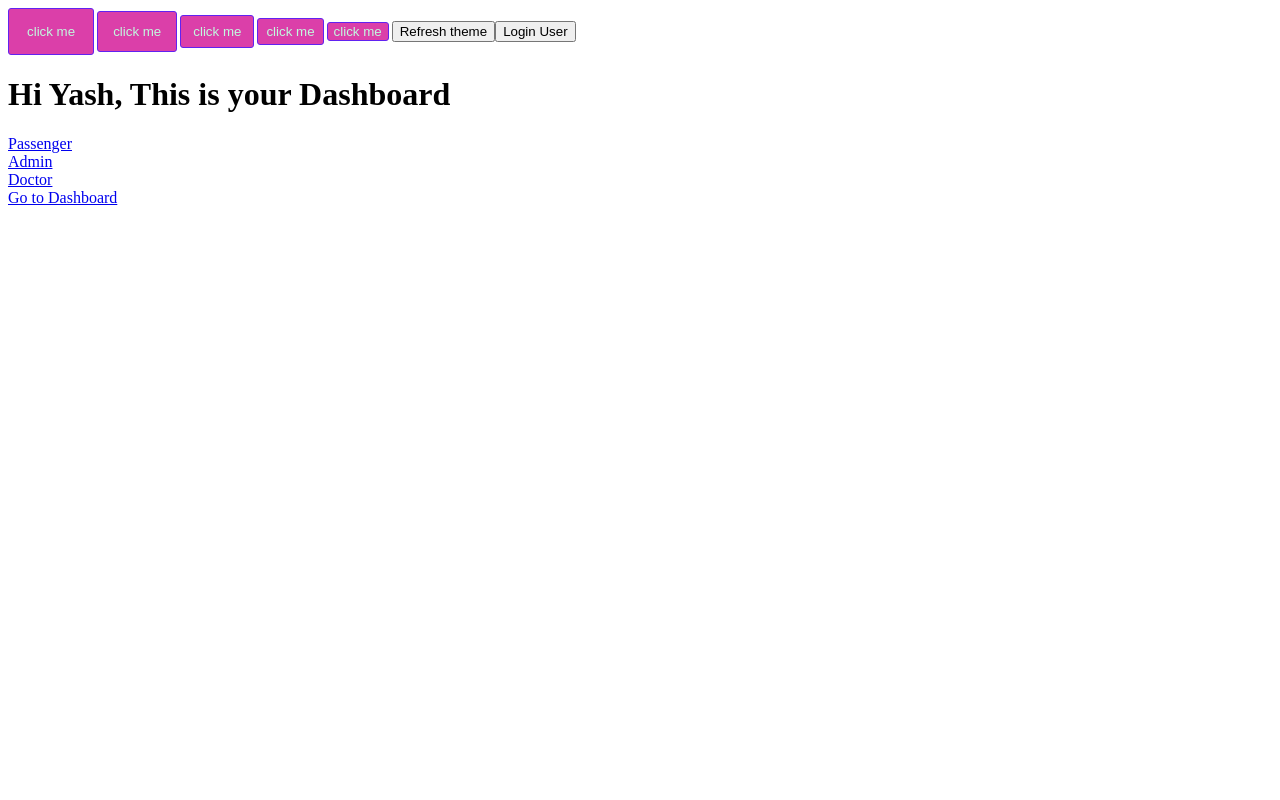
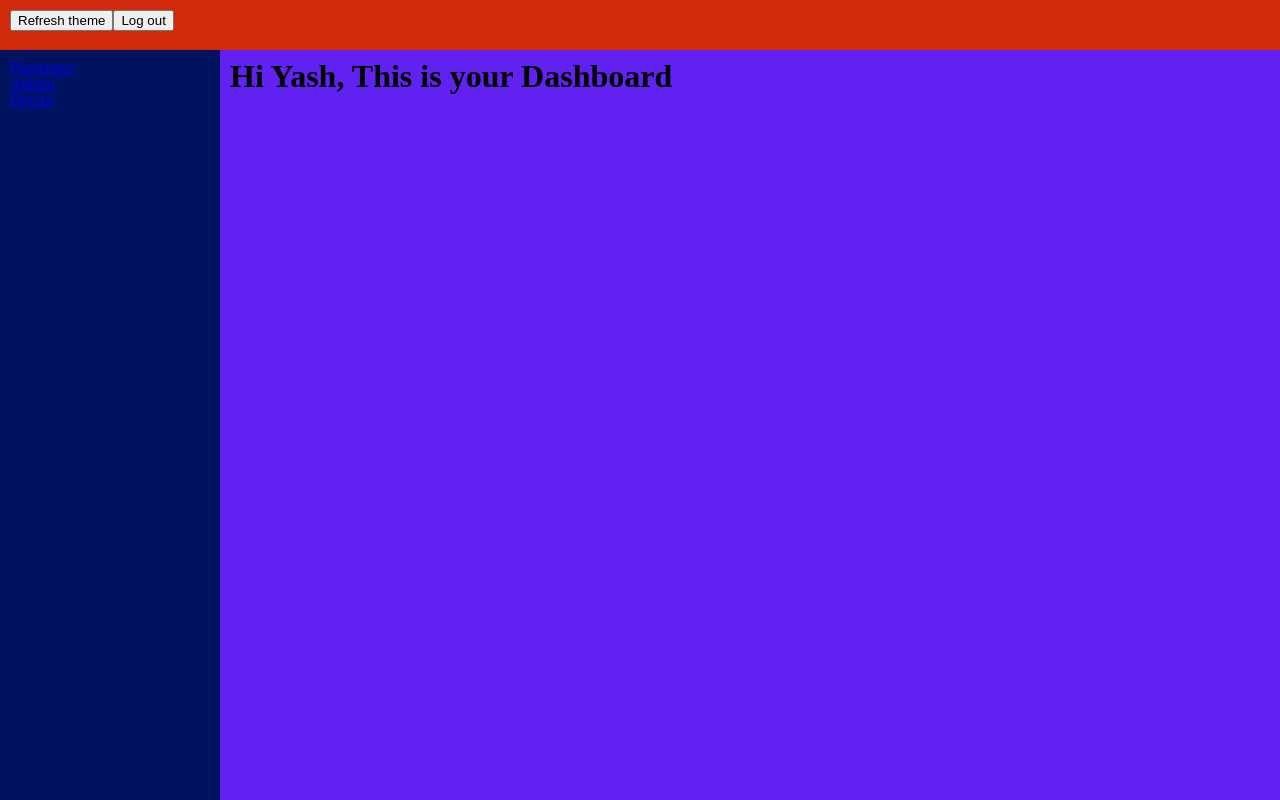
Before and after one commit to yashukla19/fit2fly, a React (Vite) app: page /dashboard in a window 1280 px wide. Both pictures are taken after a click on the button "Login User". Built offline with nearby package versions, Linux system fonts and the light colour scheme.

Commit message:
Added dashboard style

```diff
--- a/src/App.tsx
+++ b/src/App.tsx
@@ -1,28 +1,69 @@
 import styled from 'styled-components'
-import ButtonComponent from './components/button/Button'
 import { ThemeProvider } from 'styled-components'
 import { useDispatch, useSelector } from 'react-redux'
 import { useEffect } from 'react'
 import { TRootState, TAppDispatch } from './redux/store'
 import { fetchTheme } from './redux/asyncActions/themeAsyncActions'
-import { ButtomVariants } from './constants/domConstants'
-import { Link, Route, Routes } from 'react-router-dom'
-import Dashboard from './modules/Dashboard'
-import { loginUser } from './redux/asyncActions/userAsyncActions'
+import { Route, Routes } from 'react-router-dom'
+import Dashboard from './modules/Dashboard/Dashboard'
 import { AdminRoutes, PassengerRoutes } from './routes'
+import { createGlobalStyle } from 'styled-components';
 
 type AppProps = {
   children?: React.ReactNode
   className?: string
 }
 
+const GlobalStyle = createGlobalStyle`
+/* Basic CSS Reset */
+html, body, div, span, applet, object, iframe,
+h1, h2, h3, h4, h5, h6, p, blockquote, pre,
+a, abbr, acronym, address, big, cite, code,
+del, dfn, em, img, ins, kbd, q, s, samp,
+small, strike, strong, sub, sup, tt, var,
+b, u, i, center,
+dl, dt, dd, ol, ul, li,
+fieldset, form, label, legend,
+table, caption, tbody, tfoot, thead, tr, th, td,
+article, aside, canvas, details, embed,
+figure, figcaption, footer, header, hgroup,
+menu, nav, output, ruby, section, summary,
+time, mark, audio, video {
+    margin: 0;
+    padding: 0;
+    border: 0;
+    vertical-align: baseline;
+}
+/* HTML5 display-role reset for older browsers */
+article, aside, details, figcaption, figure,
+footer, header, hgroup, menu, nav, section {
+    display: block;
+}
+body {
+    line-height: 1;
+}
+ol, ul {
+    list-style: none;
+}
+blockquote, q {
+    quotes: none;
+}
+blockquote:before, blockquote:after,
+q:before, q:after {
+    content: '';
+    content: none;
+}
+table {
+    border-collapse: collapse;
+    border-spacing: 0;
+}
+`;
+
 const AppComponent: React.FC<AppProps> = () => {
   const dispatch: TAppDispatch = useDispatch()
 
   const theme = useSelector((state: TRootState) => state.theme.currentTheme)
   const isFetching = useSelector((state: TRootState) => state.theme.isFetching)
-  const user = useSelector((state: TRootState) => state.user.currentUser)
-  const isFetchingUser = useSelector((state: TRootState) => state.user.isFetching)
 
   useEffect(() => {
     dispatch(fetchTheme())
@@ -33,27 +74,21 @@ const AppComponent: React.FC<AppProps> = () => {
   }
 
   return (
+    <>
+      <GlobalStyle />
       <ThemeProvider theme={theme}>
-      <div>
-        <ButtonComponent variant={ButtomVariants.xl}>click me</ButtonComponent>
-        <ButtonComponent variant={ButtomVariants.l}>click me</ButtonComponent>
-        <ButtonComponent variant={ButtomVariants.m}>click me</ButtonComponent>
-        <ButtonComponent variant={ButtomVariants.s}>click me</ButtonComponent>
-        <ButtonComponent variant={ButtomVariants.xs}>click me</ButtonComponent>
-        <button onClick={() => dispatch(fetchTheme())}>Refresh theme</button>
-        <button onClick={() => dispatch(loginUser())}>Login User</button>
-      </div>
         <Routes>
-        <Route path="/dashboard" element={<Dashboard userName={isFetchingUser ? 'Logging In' : user}/>} >
+          <Route path="/dashboard" element={<Dashboard />} >
             <Route path="passengers/*" element={<PassengerRoutes />} />
             <Route path="admin/*" element={<AdminRoutes />} />
           </Route>
         </Routes>
-      <Link to="/dashboard">Go to Dashboard</Link>
       </ThemeProvider>
+    </>
   )
 }
 
-const App = styled(AppComponent)``
+const App = styled(AppComponent)`
+`
 
 export default App
--- a/src/components/button/Button.tsx
+++ b/src/components/button/Button.tsx
@@ -8,14 +8,14 @@ type ButtonProps = {
   variant?: ButtomVariants
 }
 
-const Button: React.FC<ButtonProps> = (props) => {
+const ButtonComponent: React.FC<ButtonProps> = (props) => {
   const { children, className } = props
 
   return <button className={className}>{children}</button>
 }
 
-const ButtonComponent = styled(Button)`
+const Button = styled(ButtonComponent)`
   ${({ theme, variant }) => buttonStyles(theme, variant)};
 `
 
-export default ButtonComponent
+export default Button
--- a/src/main.tsx
+++ b/src/main.tsx
@@ -9,8 +9,8 @@ import { BrowserRouter } from 'react-router-dom'
 ReactDOM.createRoot(document.getElementById('root')!).render(
   <React.StrictMode>
     <Provider store={store}>
-    <BrowserRouter>
-      <App />
+      <BrowserRouter>
+        <App />
       </BrowserRouter>
     </Provider>
   </React.StrictMode>
--- a/src/modules/Dashboard.tsx
+++ /dev/null
@@ -1,22 +0,0 @@
-import { NavLink, Outlet } from "react-router-dom"
-
-type DashboardProps = {
-    userName?: string
-}
-
-const Dashboard: React.FC<DashboardProps> = (props) => {
-    return (
-        <>
-            <h1>Hi {props.userName}, This is your Dashboard </h1>
-            <NavLink to="/dashboard/passengers">Passenger</NavLink>
-            <br />
-            <NavLink to="/dashboard/admin">Admin</NavLink>
-            <br />
-            <NavLink to="/dashboard/doctor">Doctor</NavLink>
-            <br />
-            <Outlet />
-        </>
-    )
-}
-
-export default Dashboard
--- /dev/null
+++ b/src/modules/Dashboard/Dashboard.tsx
@@ -0,0 +1,52 @@
+import { useDispatch, useSelector } from "react-redux"
+import { NavLink, Outlet } from "react-router-dom"
+import { TAppDispatch, TRootState } from "../../../src/redux/store"
+import styled from "styled-components"
+import { dashboardStyles } from "./dashboard.styles"
+import { fetchTheme } from "../../../src/redux/asyncActions/themeAsyncActions"
+import { loginUser } from "../../../src/redux/asyncActions/userAsyncActions"
+
+type DashboardProps = {
+    className?: string
+}
+
+const DashboardComponent: React.FC<DashboardProps> = ({ className }) => {
+    const dispatch: TAppDispatch = useDispatch()
+
+    const user = useSelector((state: TRootState) => state.user.currentUser)
+    const isFetchingUser = useSelector((state: TRootState) => state.user.isFetching)
+
+    if (isFetchingUser) {
+        return (<h2>Fetching user details...</h2>)
+    }
+
+    if (!user) {
+        return <h2>User is not logged in, <button onClick={() => dispatch(loginUser())}>Login User</button></h2>
+    }
+
+    return (
+        <div className={className}>
+            <div className="dashboardHeader">
+                <button onClick={() => dispatch(fetchTheme())}>Refresh theme</button>
+                <button onClick={() => dispatch(loginUser())}>Log out</button>
+            </div>
+            <div className="dashboardContent">
+                <div className="dashboardLeftNav">
+                    <NavLink to="/dashboard/passengers">Passenger</NavLink>
+                    <NavLink to="/dashboard/admin">Admin</NavLink>
+                    <NavLink to="/dashboard/doctor">Doctor</NavLink>
+                </div>
+                <div className="dashboardMainArea">
+                    <h1>Hi {user}, This is your Dashboard </h1>
+                    <Outlet />
+                </div>
+            </div>
+        </div>
+    )
+}
+
+const Dashboard = styled(DashboardComponent)`
+    ${({ theme }) => dashboardStyles(theme)};
+`
+
+export default Dashboard
--- /dev/null
+++ b/src/modules/Dashboard/dashboard.styles.ts
@@ -0,0 +1,46 @@
+import { bodyBackgroundColor, flex, flex1, flexShrink0, flexDirectionColumn, padding, headerBackground, leftNavBackground } from '../../../src/styles/mixins'
+import { DefaultTheme } from 'styled-components'
+
+const standardPadding = padding(10, 10, 10, 10)
+
+const dashboardStyles = (theme: DefaultTheme) => {
+    return `
+        ${flex()}
+        ${flexDirectionColumn()}
+          height: 100vh;
+          width: 100vw;
+          overflow: hidden;
+
+          & > .dashboardHeader {
+            ${standardPadding}
+            height: 50px;
+            ${headerBackground(theme)}
+            box-sizing: border-box;
+          }
+
+          & > .dashboardContent {
+            ${flex()}
+            ${flex1()}
+            overflow: hidden;
+
+            & > .dashboardLeftNav {
+                ${flex()}
+                ${flexDirectionColumn()}
+                ${standardPadding}
+                ${leftNavBackground(theme)}
+                width: 200px;
+                overflow-y: auto;
+                ${flexShrink0()}
+            }
+
+            & > .dashboardMainArea {
+                ${standardPadding}
+                ${bodyBackgroundColor(theme)}
+                ${flex1()}
+                overflow-y: auto;
+            }
+          }
+          `;
+}
+
+export { dashboardStyles }
--- a/src/redux/asyncActions/themeAsyncActions.ts
+++ b/src/redux/asyncActions/themeAsyncActions.ts
@@ -22,6 +22,8 @@ const fetchTheme = createAsyncThunk<DefaultTheme>(
           bodyBackground: `${getRandomColor()}`,
           bodyText: `${getRandomColor()}`,
           borderColorStandard: `${getRandomColor()}`,
+          headerBackground: `${getRandomColor()}`,
+          leftNavBackground: `${getRandomColor()}`,
         },
       }
 
--- a/src/redux/slices/themeSlice.ts
+++ b/src/redux/slices/themeSlice.ts
@@ -12,6 +12,8 @@ const defaultTheme: DefaultTheme = {
     bodyBackground: '#333',
     bodyText: '#fff',
     borderColorStandard: 'black',
+    headerBackground: `#333`,
+    leftNavBackground: `#666`,
   },
 }
 
--- a/src/styles/mixins/colorMixins.ts
+++ b/src/styles/mixins/colorMixins.ts
@@ -12,4 +12,16 @@ const bodyTextColor = (theme: DefaultTheme) => {
    `
 }
 
-export { bodyBackgroundColor, bodyTextColor }
+const headerBackground = (theme: DefaultTheme) => {
+  return `
+    background-color: ${theme.colors.headerBackground};
+   `
+}
+
+const leftNavBackground = (theme: DefaultTheme) => {
+  return `
+    background-color: ${theme.colors.leftNavBackground};
+   `
+}
+
+export { bodyBackgroundColor, headerBackground, leftNavBackground, bodyTextColor }
--- a/src/styles/mixins/flexMixins.ts
+++ b/src/styles/mixins/flexMixins.ts
@@ -106,6 +106,13 @@ const alignContentSpaceAround = () => `
 const alignContentStretch = () => `
     align-content: stretch;
 `
+const flex1 = () => `
+    flex: 1;
+`
+
+const flexShrink0 = () => `
+    flex-shrink: 0;
+`
 
 export {
   flex,
@@ -134,4 +141,6 @@ export {
   alignContentSpaceBetween,
   alignContentSpaceAround,
   alignContentStretch,
+  flex1,
+  flexShrink0
 }
--- a/src/types/styled.d.ts
+++ b/src/types/styled.d.ts
@@ -5,6 +5,8 @@ interface ICustomTheme {
     bodyBackground: string
     bodyText: string
     borderColorStandard: string
+    headerBackground: string
+    leftNavBackground: string
   }
 }
 
```
Lines whose indentation alone changed are shown as unchanged.
